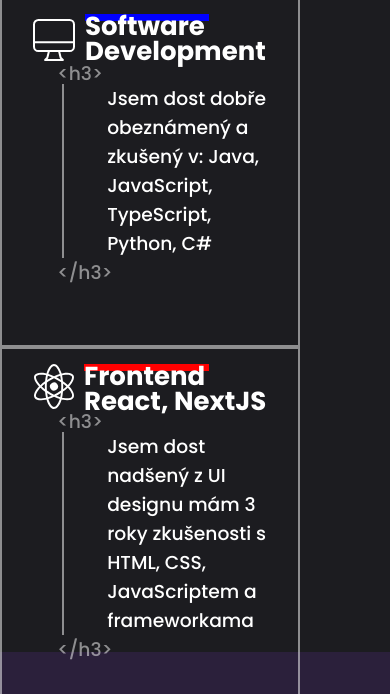
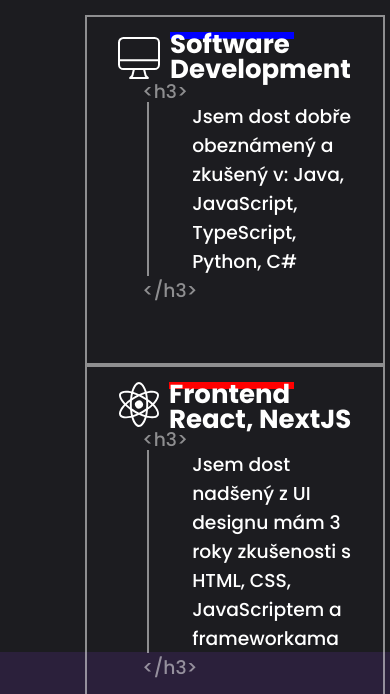
Before and after one commit to OrbitTheCat/orbitthecat.github.io, a plain HTML site: page index.html in a window 390 px wide. Shown: the part 882-1576 px from the top of the page. Drawn offline with Linux system fonts and the light colour scheme.

Commit message:
Update index.css

```diff
--- a/assets/styles/index.css
+++ b/assets/styles/index.css
@@ -333,6 +333,12 @@
     font-size: 4em;
 }
 
+#skills .wrap {
+    z-index: 5;
+    display: flex;
+    margin-left: 25vw;
+}
+
 .skill .text {
     margin-right: 12rem;
 }
@@ -418,16 +424,16 @@
 
 
 .show {
-    margin-left: 0px;
+    margin-left: 25vw;
     animation: stagger .9s ease-in-out;
 }
 
 
 @keyframes stagger {
     from{
-        margin-left: -800px;
+        margin-left: -2vw;
     }to{
-        margin-left: 0;
+        margin-left: 25vw;
     }
 }
 
@@ -476,4 +482,13 @@
         background-size: 50px;
     }
 
+    #skills .wrap {
+        z-index: 5;
+        display: inline;
+    }
+
+    .skill {
+        margin-left: 85px;
+    }
+
 }
```
